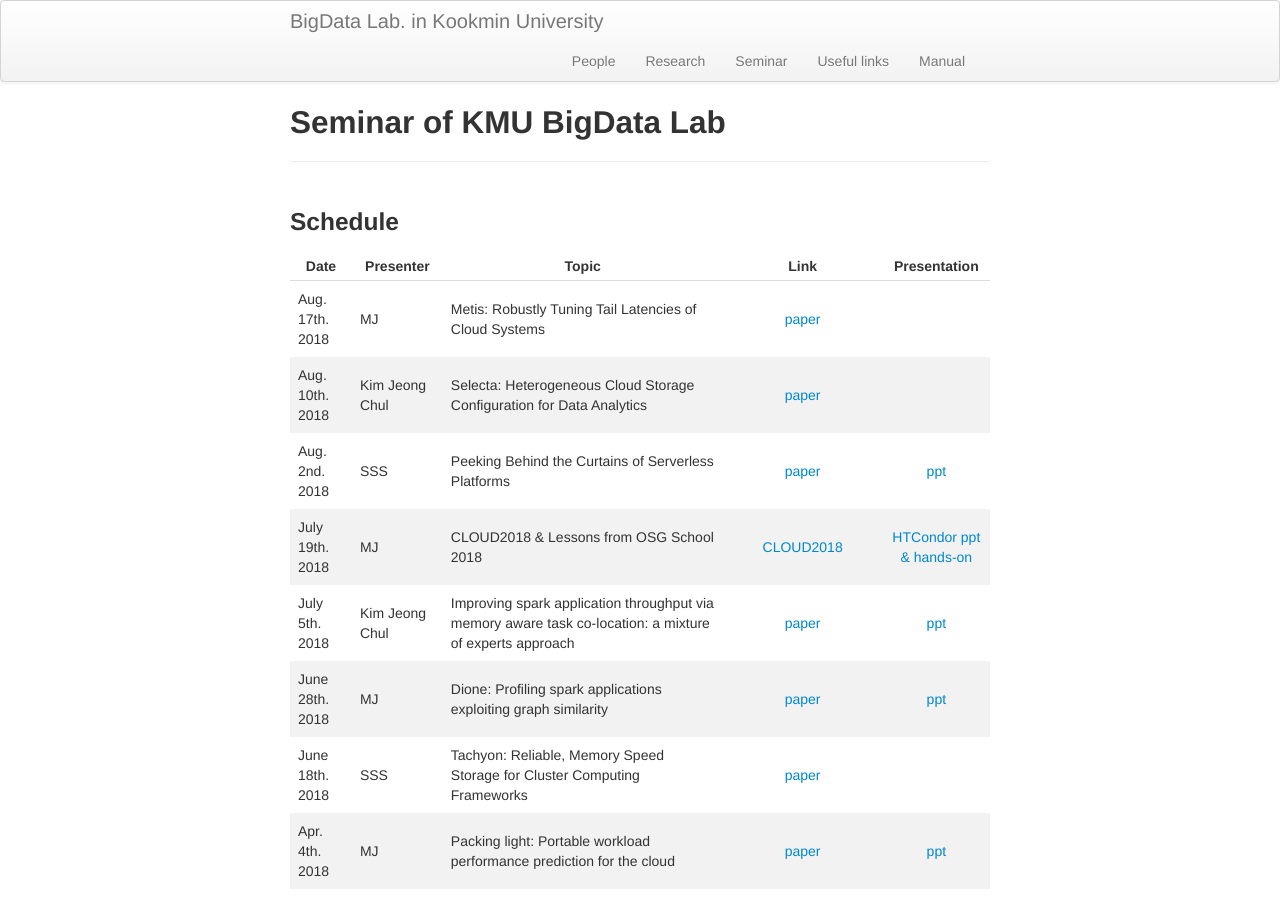
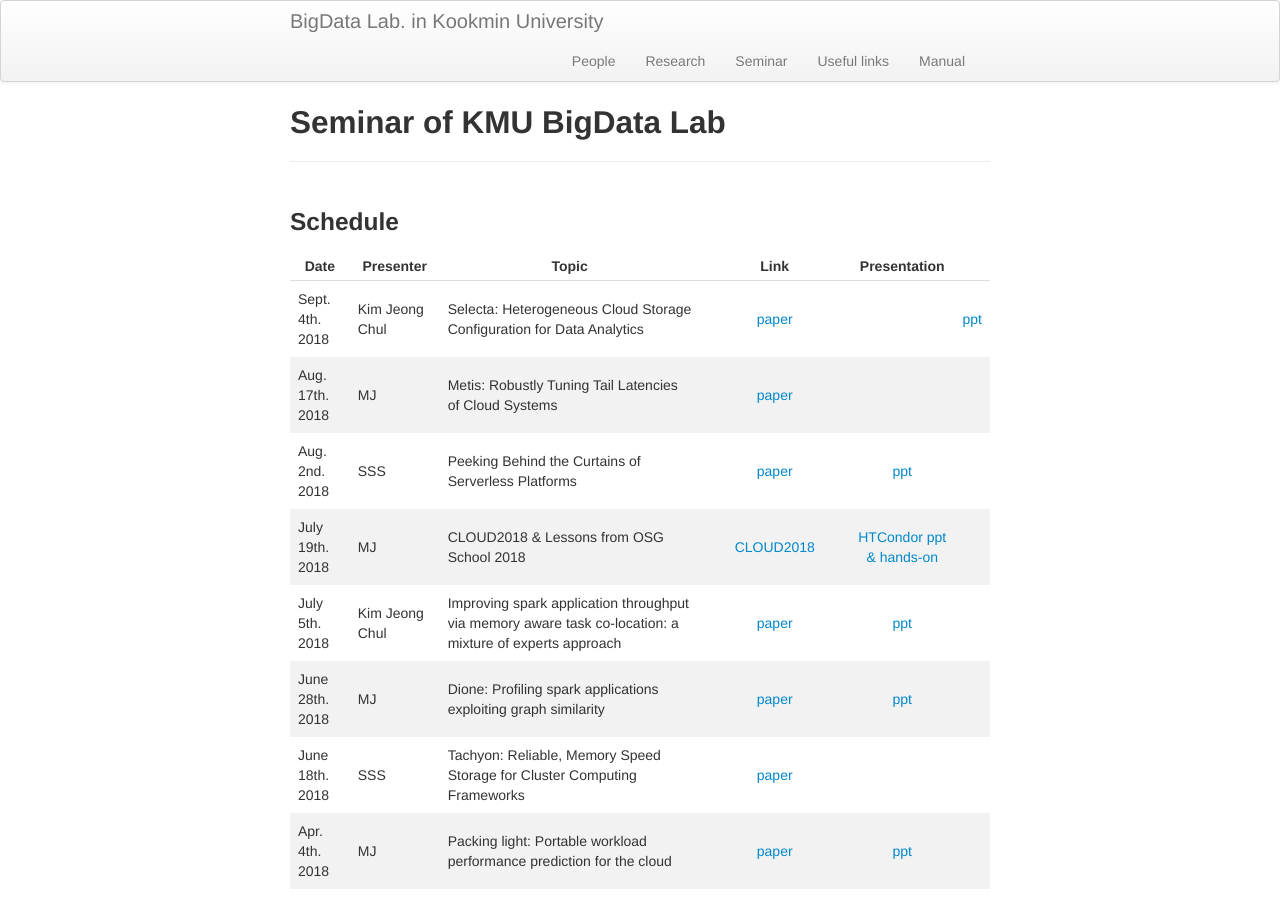
Before and after one commit to ddps-lab/kmu-bigdata.github.io, a Jekyll site: the page built from seminar/index.md, in a window 1280 px wide and 900 px high. Built offline with Jekyll 4.4.1, drawn with Linux system fonts in a browser that asks for light colours.

Commit message:
adding seminar Sept. 4th Selecta

```diff
--- a/seminar/index.md
+++ b/seminar/index.md
@@ -9,8 +9,8 @@ description: Seminar schedule of BigData Lab  in KMU
 
 | Date | Presenter | Topic | Link | Presentation |
 |------|-----------|-------|:----:|:--------------: |
+|Sept. 4th. 2018 | Kim Jeong Chul | Selecta: Heterogeneous Cloud Storage Configuration for Data        Analytics | [paper](https://www.usenix.org/system/files/conference/atc18/atc18-klimovic-selecta.pdf) | | [ppt](https://docs.google.com/presentation/d/1A4Jt1T-mub9f6_YakesVxkOBzHNk3Y4bwFbrsMcC6QI/edit?usp=sharing)|
 |Aug. 17th. 2018 | MJ | Metis: Robustly Tuning Tail Latencies of Cloud Systems | [paper](https://www.usenix.org/system/files/conference/atc18/atc18-li-zhao.pdf) | |
-|Aug. 10th. 2018 | Kim Jeong Chul | Selecta: Heterogeneous Cloud Storage Configuration for Data Analytics | [paper](https://www.usenix.org/system/files/conference/atc18/atc18-klimovic-selecta.pdf) | |
 |Aug. 2nd. 2018 | SSS | Peeking Behind the Curtains of Serverless Platforms | [paper](https://www.usenix.org/system/files/conference/atc18/atc18-wang-liang.pdf) | [ppt](https://docs.google.com/presentation/d/150r5NiL3tzThQEJuwn_caFGdXVFiWG8tgjqV6pQr9_U/edit?usp=sharing)|
 | July 19th. 2018 | MJ | CLOUD2018 & Lessons from OSG School 2018 | [CLOUD2018](https://drive.google.com/open?id=1vbkHGg6lNd6twHzGINmJXvsnVYKdrNDxoYDjLzIl_5g) |  [HTCondor ppt & hands-on](https://drive.google.com/open?id=1kcafX1PqeVgVBWOFmLUMppbwijrM3rUc) |
 | July 5th. 2018 | Kim Jeong Chul | Improving spark application throughput via memory aware task co-location: a    mixture of experts approach| [paper](https://dl.acm.org/citation.cfm?id=3135984) | [ppt](https://docs.google.com/presentation/d/1U2zVpRQEjcvhUrvveQ03Qqt2T9EBg1dRa2yOZxgasZc/edit?usp=sharing) |
```
